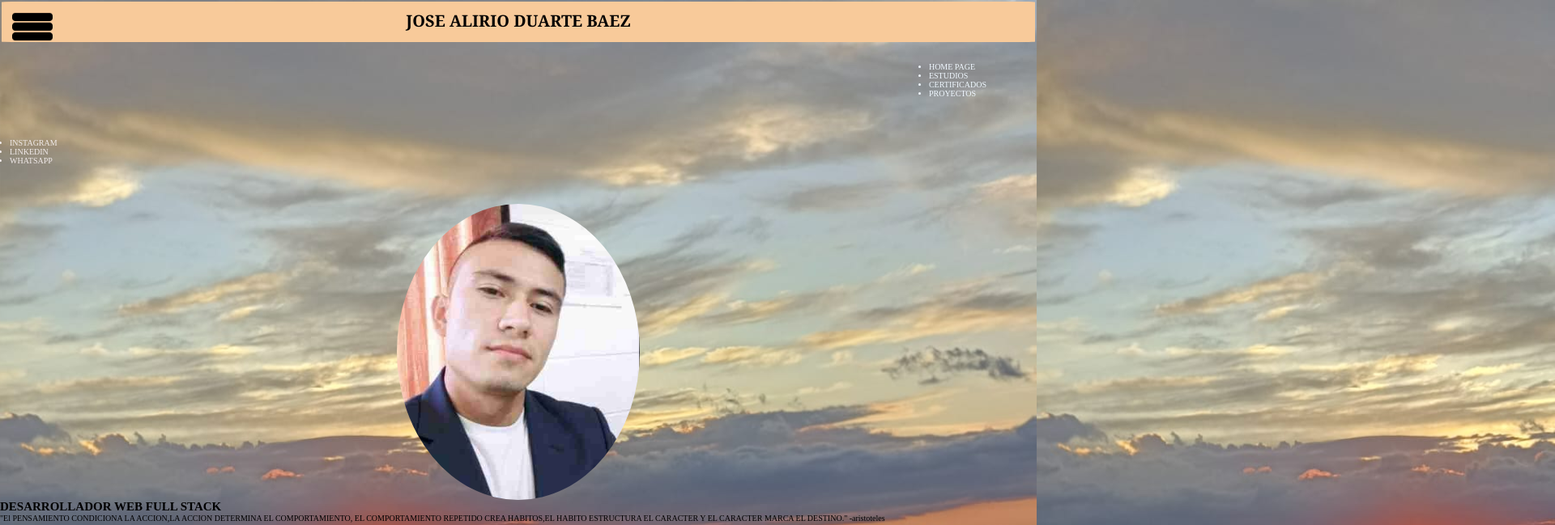
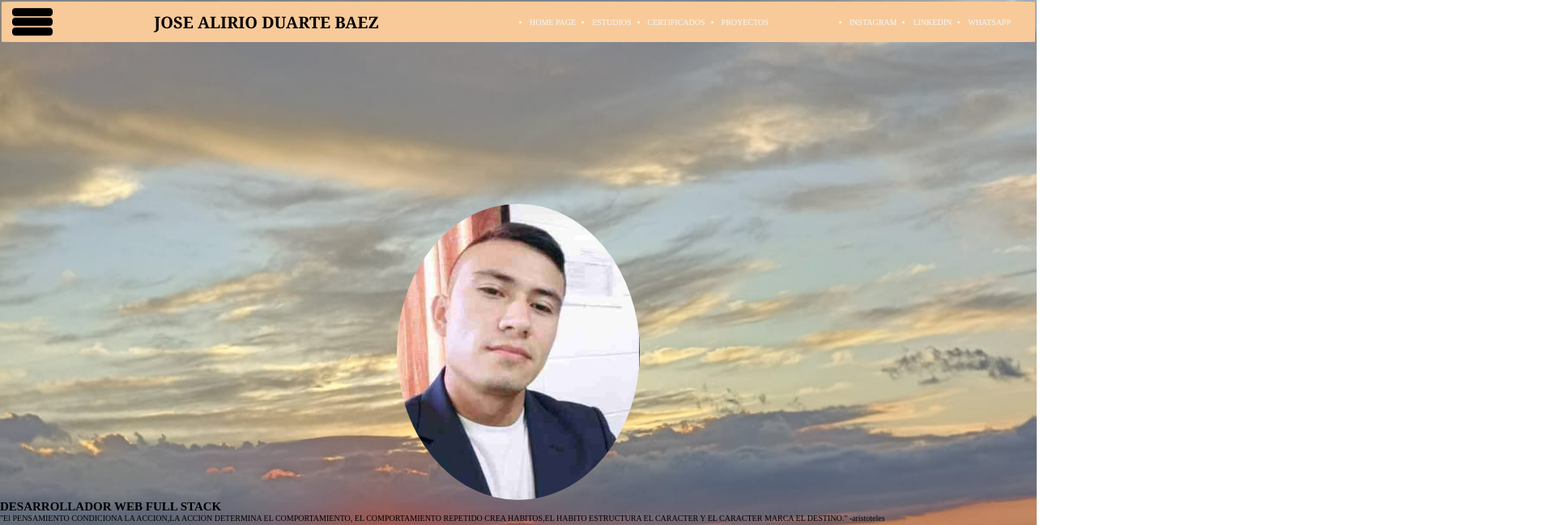
Before and after one commit to JoseDB475/PORTAFOLIO, a plain HTML site: page index.html in a window 1280 px wide. Shown: the top 649 px of the page at 81% size, 1920 px wide, since content can reach past the window. Drawn offline with Linux system fonts and the light colour scheme.

Commit message:
avance portafolio 17 de marzo

```diff
--- a/index.css
+++ b/index.css
@@ -10,6 +10,16 @@ header {
     height: 50px;
     margin: 0.2rem;
     border-radius: 1%;
+    display: flex;
+    justify-content: space-between;
+    align-items: center;
+
+}
+
+.menu__list{
+         display: flex;
+         gap: 20px;
+
 }
 
 .titulo_principal {
@@ -21,28 +31,22 @@ header {
 .menu_logo{
     display: flex;
     height: 50px;
-    width: 200rem;
+    width: 2rem;
     margin: -3.1rem;
     margin-left: 0.3rem;
 }
 
 .menu_navegacion{
     display:flex;
-    justify-content: flex-end;
+    gap: 100px;
     color: aliceblue;
-    padding: 5rem;
+    margin-right:2rem;
+
     /* falta quitarle los puntos y colocarlo horizontalmente */
 
 
 }
 
-.redes_sociales{
-    display: flex;
-    justify-content: flex-start;
-    text-align: left;
-    color: rgb(241, 235, 235);
-    /* falta colocarlo en la parte superior izquierda del header quitarle los puntos y colocarlo horizontalmente */
-}
 
 .img_foto{
     display: block;
--- a/index.html
+++ b/index.html
@@ -15,21 +15,20 @@
 
 
     <header>
-        <h1 class="titulo_principal">JOSE ALIRIO DUARTE BAEZ</h1>
 
         <a href="" class="menu_logo"><img src="menu.png" alt="menu"></a>
 
+        <h1 class="titulo_principal">JOSE ALIRIO DUARTE BAEZ</h1>
+
         <nav class="menu_navegacion">
-            <ul class="listas_desordenadas">
+            <ul class="menu__list">
                 <li class="home_page">HOME PAGE</li>
                 <li class="ESTUDIOS">ESTUDIOS</li>
                 <li class="certificados">CERTIFICADOS</li>
                 <li class="proyectos">PROYECTOS</li>
             </ul>
-        </nav>
 
-        <nav class="redes_sociales">
-            <ul class="ul_redes_sociales">
+            <ul class="menu__list">
                 <li class="instagram">INSTAGRAM</li>
                 <li class="linkedin">LINKEDIN</li>
                 <li class="whatsapp">WHATSAPP</li>
```
